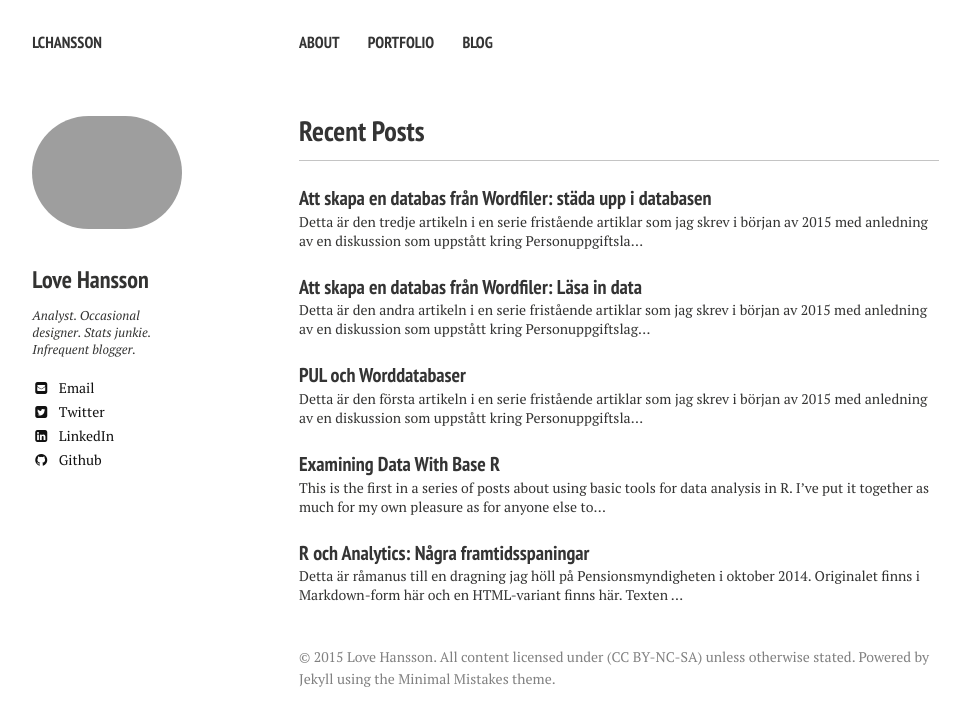
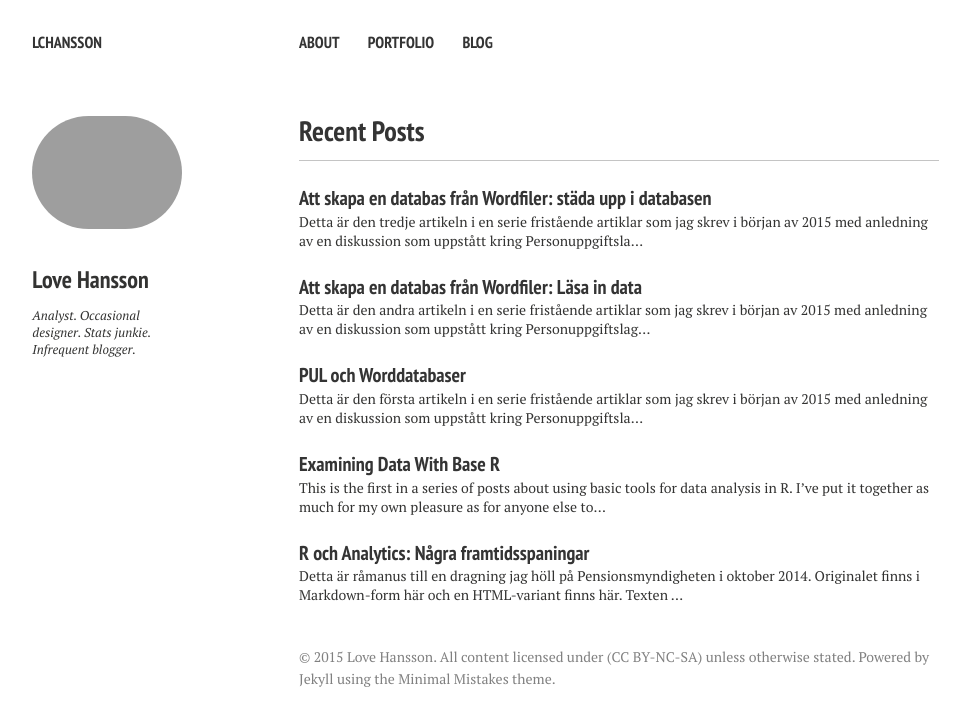
Before and after one commit to LCHansson/LCHansson.github.io, a Jekyll site: the page built from index.md, in a window 1280 px wide. Shown: the top 726 px of the page, without its empty margins (21-980 px from the left). Built offline with Jekyll 4.4.1, drawn with Linux system fonts in a browser that asks for light colours; nearby versions of some CDN libraries.

Commit message:
Remove soial links from author bio!

```diff
--- a/_includes/_author-bio.html
+++ b/_includes/_author-bio.html
@@ -5,23 +5,23 @@
 {% if author.avatar contains 'http' %}
 	<img src="{{ author.avatar }}" class="bio-photo" alt="{{ author.name }} bio photo">
 {% else %}
-	<img src="{{ site.url }}/images/{{ author.avatar }}" class="bio-photo" alt="{{ author.name }} bio photo">
+	<a href="/"><img src="{{ site.url }}/images/{{ author.avatar }}" class="bio-photo" alt="{{ author.name }} bio photo"></a>
 {% endif %}
 <h3>{{ author.name }}</h3>
 <p>{{ author.bio }}</p>
-{% if author.email %}<a href="mailto:{{ author.email }}" class="author-social" target="_blank"><i class="fa fa-fw fa-envelope-square"></i> Email</a>{% endif %}
-{% if author.twitter %}<a href="http://twitter.com/{{ author.twitter }}" class="author-social" target="_blank"><i class="fa fa-fw fa-twitter-square"></i> Twitter</a>{% endif %}
-{% if author.facebook %}<a href="http://facebook.com/{{ author.facebook }}" class="author-social" target="_blank"><i class="fa fa-fw fa-facebook-square"></i> Facebook</a>{% endif %}
-{% if author.google.plus %}<a href="http://plus.google.com/+{{ author.google.plus }}" class="author-social" target="_blank"><i class="fa fa-fw fa-google-plus-square"></i> Google+</a>{% endif %}
-{% if author.linkedin %}<a href="http://linkedin.com/in/{{ author.linkedin }}" class="author-social" target="_blank"><i class="fa fa-fw fa-linkedin-square"></i> LinkedIn</a>{% endif %}
-{% if author.instagram %}<a href="http://instagram.com/{{ author.instagram }}" class="author-social" target="_blank"><i class="fa fa-fw fa-instagram"></i> Instagram</a>{% endif %}
-{% if author.tumblr %}<a href="http://{{ author.tumblr }}.tumblr.com" class="author-social" target="_blank"><i class="fa fa-fw fa-tumblr-square"></i> Tumblr</a>{% endif %}
-{% if author.github %}<a href="http://github.com/{{ author.github }}" class="author-social" target="_blank"><i class="fa fa-fw fa-github"></i> Github</a>{% endif %}
-{% if author.stackoverflow %}<a href="http://stackoverflow.com/users/{{ author.stackoverflow }}" class="author-social" target="_blank"><i class="fa fa-fw fa-stack-overflow"></i> Stackoverflow</a>{% endif %}
-{% if author.lastfm %}<a href="http://lastfm.com/user/{{ author.lastfm }}" class="author-social" target="_blank"><i class="fa fa-fw fa-music"></i> Last.fm</a>{% endif %}
-{% if author.dribbble %}<a href="http://dribbble.com/{{ author.dribbble }}" class="author-social" target="_blank"><i class="fa fa-fw fa-dribbble"></i> Dribbble</a>{% endif %}
-{% if author.pinterest %}<a href="http://www.pinterest.com/{{ author.pinterest }}" class="author-social" target="_blank"><i class="fa fa-fw fa-pinterest"></i> Pinterest</a>{% endif %}
-{% if author.foursquare %}<a href="http://foursquare.com/{{ author.foursquare }}" class="author-social" target="_blank"><i class="fa fa-fw fa-foursquare"></i> Foursquare</a>{% endif %}
-{% if author.steam %}<a href="http://steamcommunity.com/id/{{ author.steam }}" class="author-social" target="_blank"><i class="fa fa-fw fa-steam-square"></i> Steam</a>{% endif %}
-{% if author.youtube %}<a href="https://youtube.com/user/{{ author.youtube }}" class="author-social" target="_blank"><i class="fa fa-fw fa-youtube-square"></i> Youtube</a>{% endif %}
-{% if author.soundcloud %}<a href="http://soundcloud.com/{{ author.soundcloud }}" class="author-social" target="_blank"><i class="fa fa-fw fa-soundcloud"></i> Soundcloud</a>{% endif %}
+<!--{% if author.email %}<a href="mailto:{{ author.email }}" class="author-social" target="_blank"><i class="fa fa-fw fa-envelope-square"></i> Email</a>{% endif %}-->
+<!--{% if author.twitter %}<a href="http://twitter.com/{{ author.twitter }}" class="author-social" target="_blank"><i class="fa fa-fw fa-twitter-square"></i> Twitter</a>{% endif %}-->
+<!--{% if author.facebook %}<a href="http://facebook.com/{{ author.facebook }}" class="author-social" target="_blank"><i class="fa fa-fw fa-facebook-square"></i> Facebook</a>{% endif %}-->
+<!--{% if author.google.plus %}<a href="http://plus.google.com/+{{ author.google.plus }}" class="author-social" target="_blank"><i class="fa fa-fw fa-google-plus-square"></i> Google+</a>{% endif %}-->
+<!--{% if author.linkedin %}<a href="http://linkedin.com/in/{{ author.linkedin }}" class="author-social" target="_blank"><i class="fa fa-fw fa-linkedin-square"></i> LinkedIn</a>{% endif %}-->
+<!--{% if author.instagram %}<a href="http://instagram.com/{{ author.instagram }}" class="author-social" target="_blank"><i class="fa fa-fw fa-instagram"></i> Instagram</a>{% endif %}-->
+<!--{% if author.tumblr %}<a href="http://{{ author.tumblr }}.tumblr.com" class="author-social" target="_blank"><i class="fa fa-fw fa-tumblr-square"></i> Tumblr</a>{% endif %}-->
+<!--{% if author.github %}<a href="http://github.com/{{ author.github }}" class="author-social" target="_blank"><i class="fa fa-fw fa-github"></i> Github</a>{% endif %}-->
+<!--{% if author.stackoverflow %}<a href="http://stackoverflow.com/users/{{ author.stackoverflow }}" class="author-social" target="_blank"><i class="fa fa-fw fa-stack-overflow"></i> Stackoverflow</a>{% endif %}-->
+<!--{% if author.lastfm %}<a href="http://lastfm.com/user/{{ author.lastfm }}" class="author-social" target="_blank"><i class="fa fa-fw fa-music"></i> Last.fm</a>{% endif %}-->
+<!--{% if author.dribbble %}<a href="http://dribbble.com/{{ author.dribbble }}" class="author-social" target="_blank"><i class="fa fa-fw fa-dribbble"></i> Dribbble</a>{% endif %}-->
+<!--{% if author.pinterest %}<a href="http://www.pinterest.com/{{ author.pinterest }}" class="author-social" target="_blank"><i class="fa fa-fw fa-pinterest"></i> Pinterest</a>{% endif %}-->
+<!--{% if author.foursquare %}<a href="http://foursquare.com/{{ author.foursquare }}" class="author-social" target="_blank"><i class="fa fa-fw fa-foursquare"></i> Foursquare</a>{% endif %}-->
+<!--{% if author.steam %}<a href="http://steamcommunity.com/id/{{ author.steam }}" class="author-social" target="_blank"><i class="fa fa-fw fa-steam-square"></i> Steam</a>{% endif %}-->
+<!--{% if author.youtube %}<a href="https://youtube.com/user/{{ author.youtube }}" class="author-social" target="_blank"><i class="fa fa-fw fa-youtube-square"></i> Youtube</a>{% endif %}-->
+<!--{% if author.soundcloud %}<a href="http://soundcloud.com/{{ author.soundcloud }}" class="author-social" target="_blank"><i class="fa fa-fw fa-soundcloud"></i> Soundcloud</a>{% endif %}-->
```
